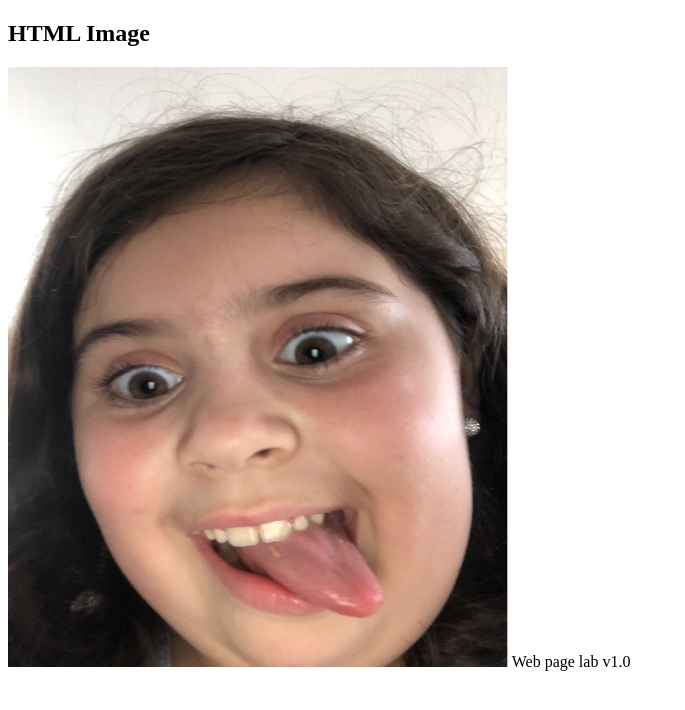
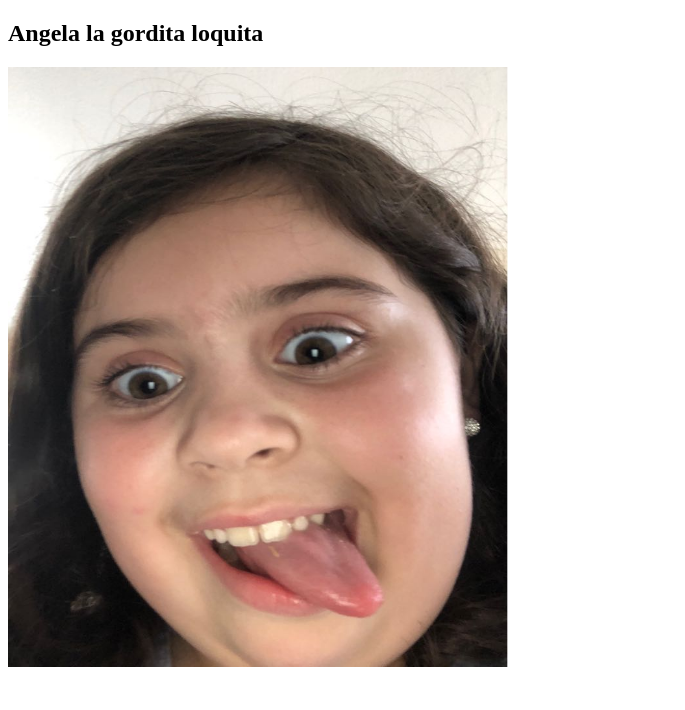
Before and after one commit to erikhvc/web_page_lab, a plain HTML site: page index.html in a window 1280 px wide. Shown: the whole page, without its empty margins (0-685 px from the left). Drawn offline with Linux system fonts and the light colour scheme.

Commit message:
correcting gramar

```diff
--- a/index.html
+++ b/index.html
@@ -4,11 +4,10 @@
 <title>Erik ViCa Lab</title>
 </head>
 
-<h2>HTML Image</h2>
+<h2>Angela la gordita loquita</h2>
 <img src="img/angela.jpeg" alt="Angela la gordita loquita" width="500" height="600">
 
 <body>
-Web page lab v1.0
 </body>
 
 </html>
```
